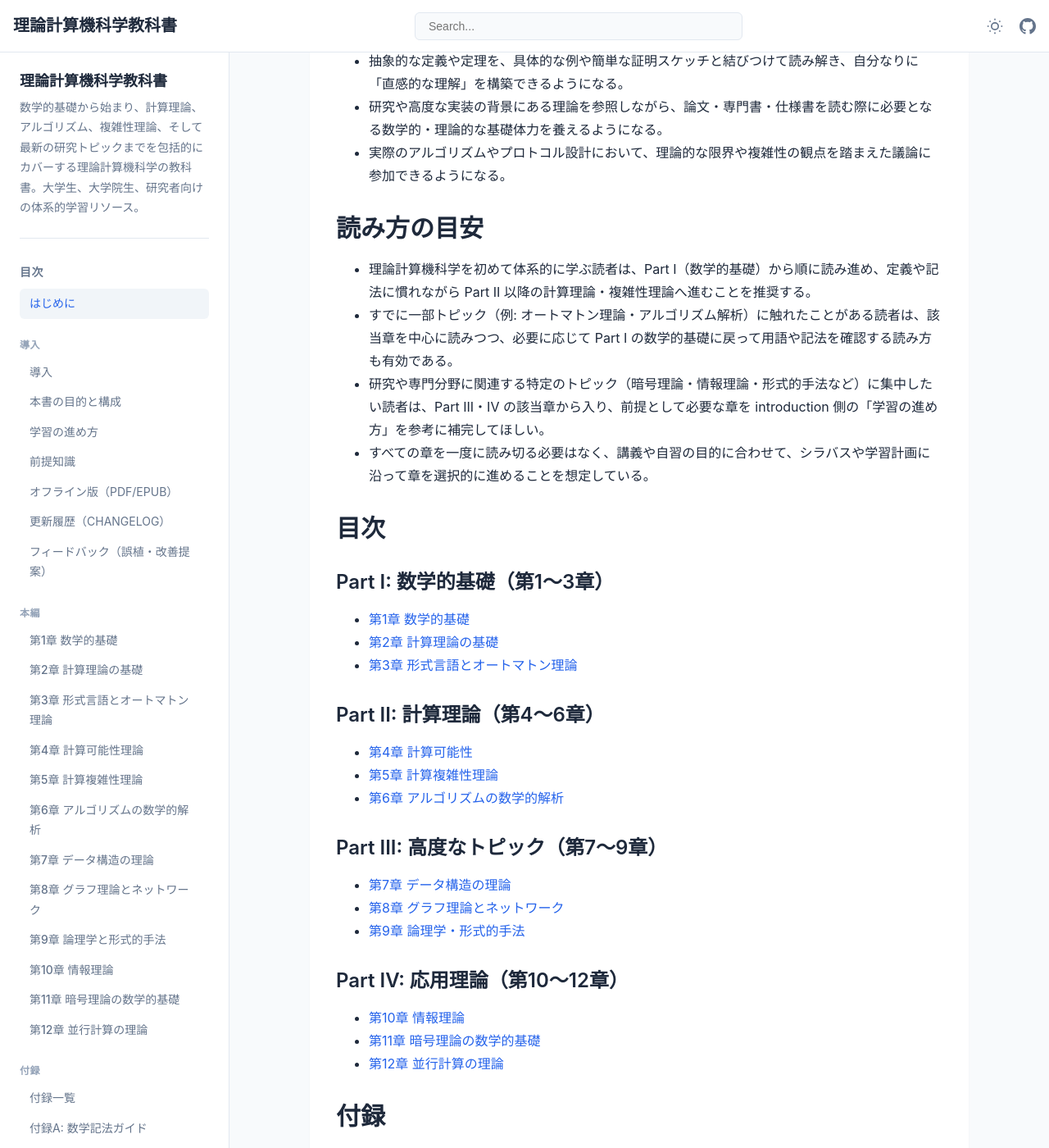
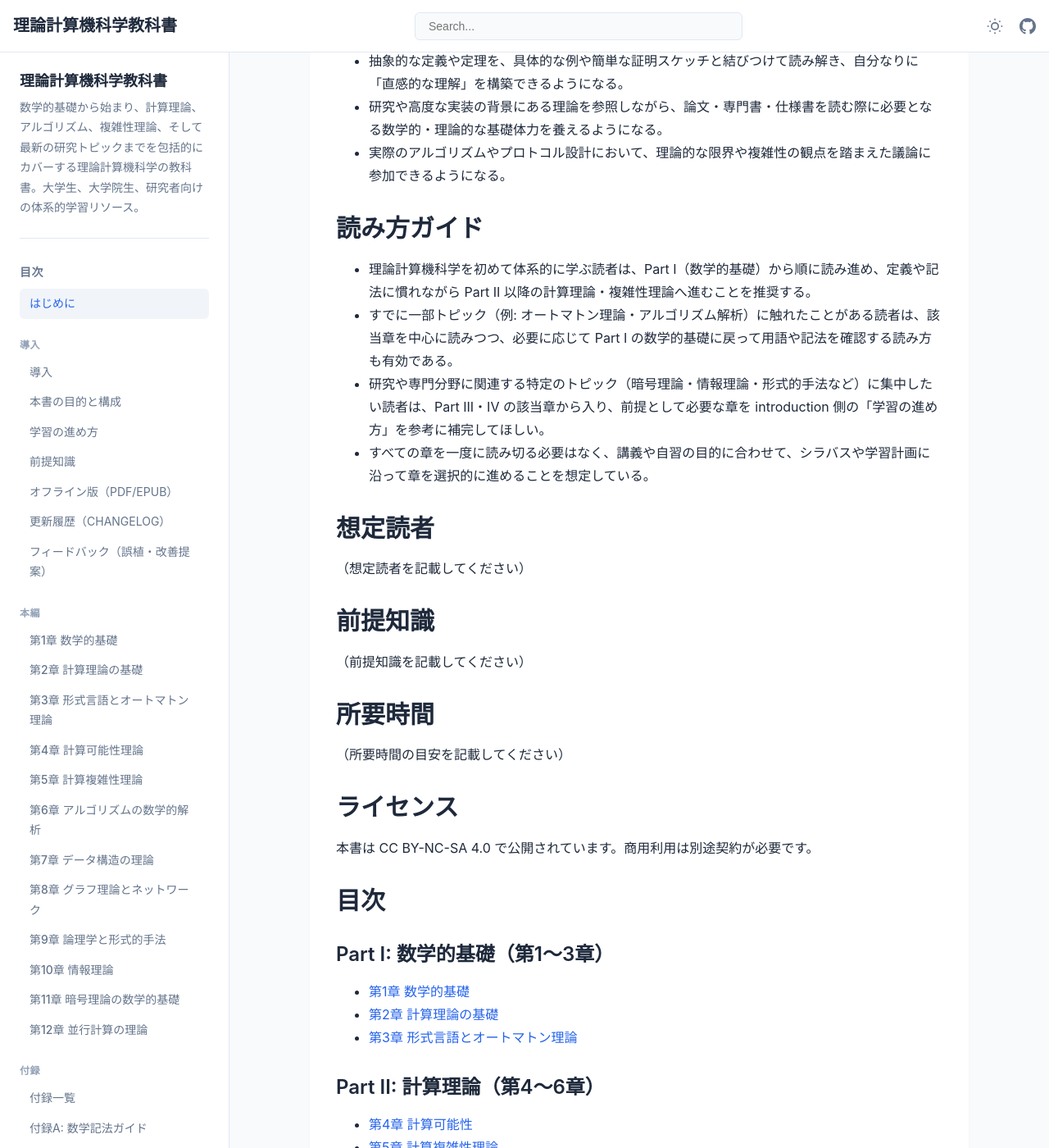
Before and after one commit to itdojp/theoretical-computer-science-textbook, a Jekyll site: the page built from docs/index.md, in a window 1280 px wide and 1400 px high, scrolled down 556 px. Shown: the whole window at 82% size. Built offline with Jekyll 4.4.1, drawn with Linux system fonts in a browser that asks for light colours.

Commit message:
[UX] top page slots alignment (#224)
* chore: align top page slots

* fix: address review feedback

```diff
--- a/docs/_layouts/book.html
+++ b/docs/_layouts/book.html
@@ -35,10 +35,18 @@
     <script>
         (function() {
             try {
-                const k = 'book-theme';
+                const NEW_KEY = 'book-theme';
+                const OLD_KEY = 'theme';
+                if (!localStorage.getItem(NEW_KEY)) {
+                    const oldTheme = localStorage.getItem(OLD_KEY);
+                    if (oldTheme) {
+                        localStorage.setItem(NEW_KEY, oldTheme);
+                        localStorage.removeItem(OLD_KEY);
+                    }
+                }
                 let t = null;
                 try {
-                    t = localStorage.getItem(k);
+                    t = localStorage.getItem(NEW_KEY);
                     if (!t) {
                         const legacy = localStorage.getItem('theme');
                         if (legacy) {
--- a/docs/_layouts/default.html
+++ b/docs/_layouts/default.html
@@ -8,8 +8,8 @@
     <meta name="description" content="{{ page.description | default: site.description | escape }}">
 
     <!-- CSS -->
-    <link rel="stylesheet" href="{{ '/assets/css/main.css' | relative_url }}
-    <link rel="stylesheet" href="{{ '/assets/css/syntax-highlighting.css' | relative_url }}">">
+    <link rel="stylesheet" href="{{ '/assets/css/main.css' | relative_url }}">
+    <link rel="stylesheet" href="{{ '/assets/css/syntax-highlighting.css' | relative_url }}">>
 
     <!-- Favicon -->
     <link rel="icon" type="image/png" sizes="48x48" href="{{ '/assets/images/itdo_logo_48x48_blue.png' | relative_url }}">
--- a/docs/assets/js/theme.js
+++ b/docs/assets/js/theme.js
@@ -7,6 +7,14 @@
 
     // Constants
     const THEME_KEY = 'book-theme';
+    const LEGACY_KEY = 'theme';
+    if (!localStorage.getItem(THEME_KEY)) {
+        const legacyTheme = localStorage.getItem(LEGACY_KEY);
+        if (legacyTheme) {
+            localStorage.setItem(THEME_KEY, legacyTheme);
+            localStorage.removeItem(LEGACY_KEY);
+        }
+    }
     const THEME_LIGHT = 'light';
     const THEME_DARK = 'dark';
 
--- a/docs/index.md
+++ b/docs/index.md
@@ -19,19 +19,31 @@ permalink: /
   - [学習の進め方](introduction/learning-guide.md)
   - [前提知識](introduction/prerequisites.md)
 
-## この本でできるようになること
+## 学習成果
 
 - 計算理論・形式言語・オートマトン・複雑性理論・アルゴリズム解析など、理論計算機科学の主要トピックを体系的に整理し、それぞれの位置づけと相互関係を説明できるようになる。
 - 抽象的な定義や定理を、具体的な例や簡単な証明スケッチと結びつけて読み解き、自分なりに「直感的な理解」を構築できるようになる。
 - 研究や高度な実装の背景にある理論を参照しながら、論文・専門書・仕様書を読む際に必要となる数学的・理論的な基礎体力を養えるようになる。
 - 実際のアルゴリズムやプロトコル設計において、理論的な限界や複雑性の観点を踏まえた議論に参加できるようになる。
 
-## 読み方の目安
+## 読み方ガイド
 
 - 理論計算機科学を初めて体系的に学ぶ読者は、Part I（数学的基礎）から順に読み進め、定義や記法に慣れながら Part II 以降の計算理論・複雑性理論へ進むことを推奨する。
 - すでに一部トピック（例: オートマトン理論・アルゴリズム解析）に触れたことがある読者は、該当章を中心に読みつつ、必要に応じて Part I の数学的基礎に戻って用語や記法を確認する読み方も有効である。
 - 研究や専門分野に関連する特定のトピック（暗号理論・情報理論・形式的手法など）に集中したい読者は、Part III・IV の該当章から入り、前提として必要な章を introduction 側の「学習の進め方」を参考に補完してほしい。
 - すべての章を一度に読み切る必要はなく、講義や自習の目的に合わせて、シラバスや学習計画に沿って章を選択的に進めることを想定している。
+
+## 想定読者
+（想定読者を記載してください）
+
+## 前提知識
+（前提知識を記載してください）
+
+## 所要時間
+（所要時間の目安を記載してください）
+
+## ライセンス
+本書は CC BY-NC-SA 4.0 で公開されています。商用利用は別途契約が必要です。
 
 ## 目次
 
```
